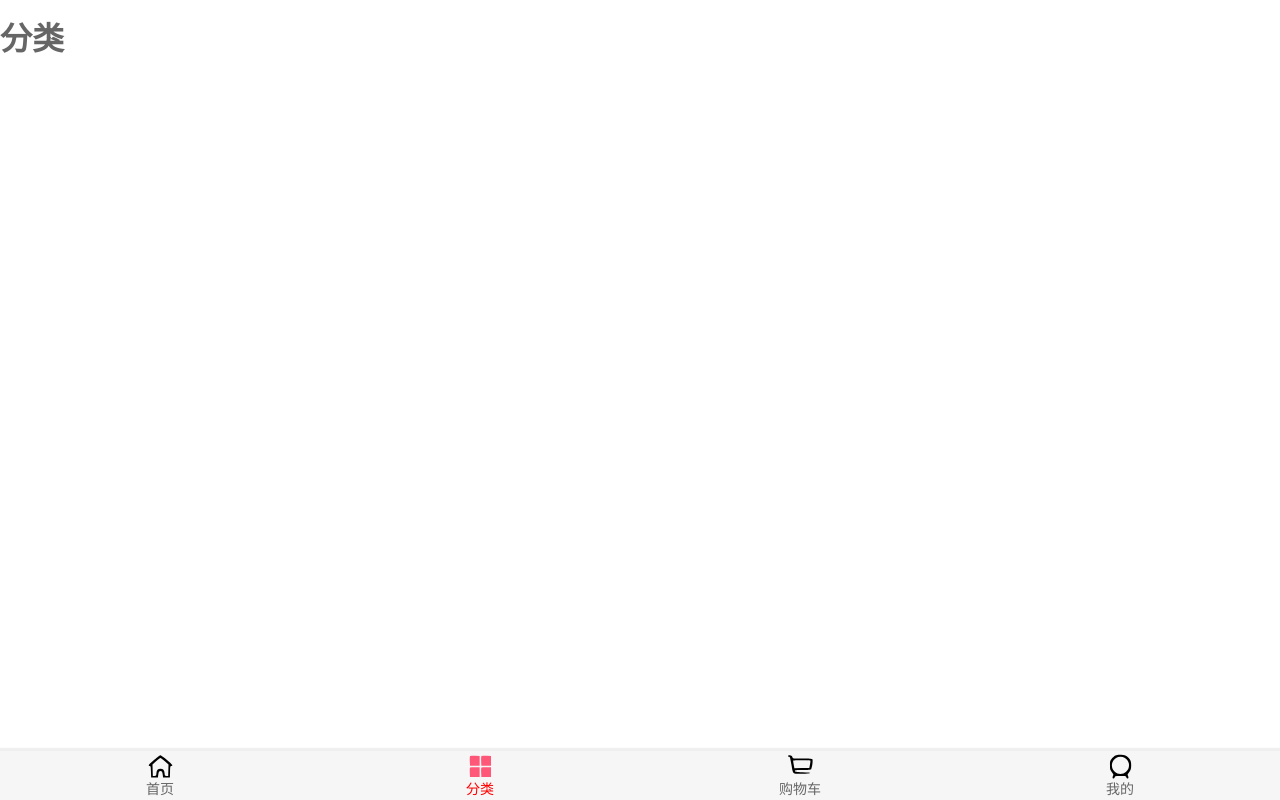
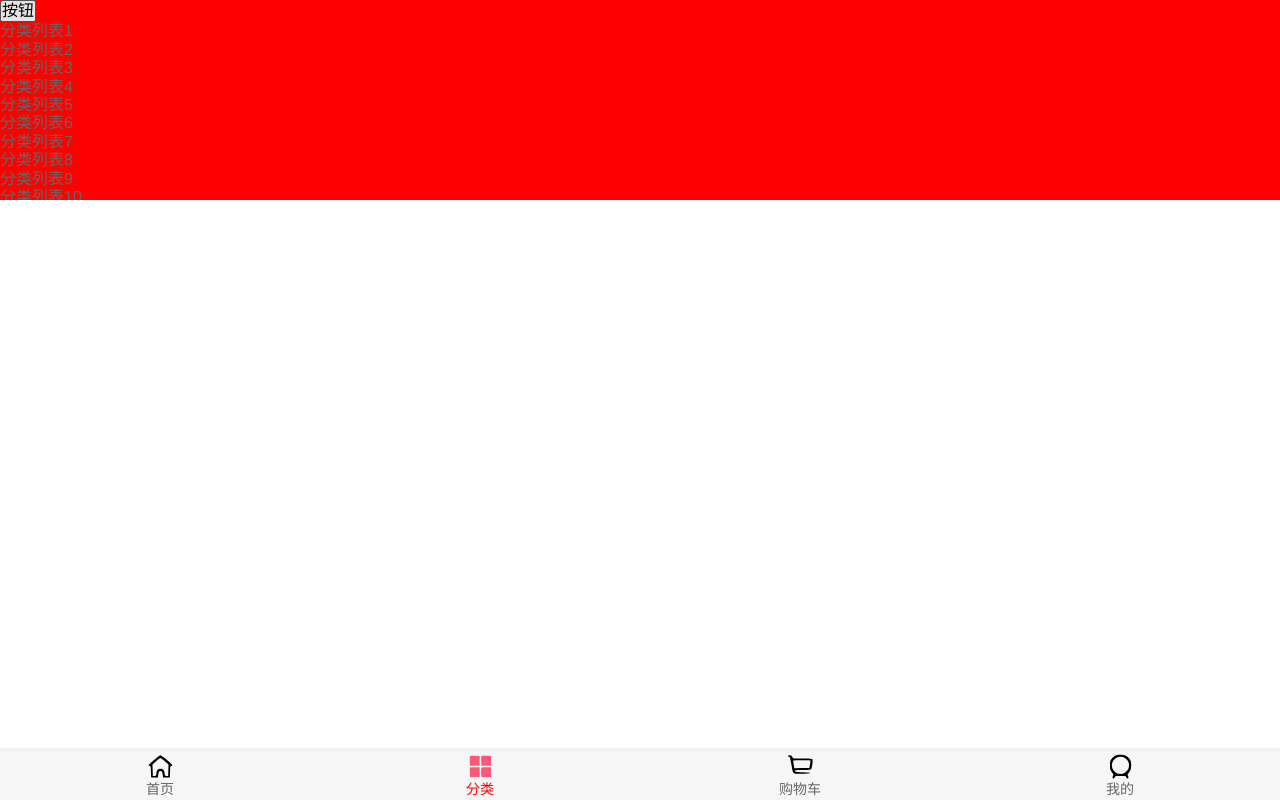
Before and after one commit to xiaozhoNaiveghost/vue-supermall, a Vue app: page /category in a window 1280 px wide. Built offline with nearby package versions, Linux system fonts and the light colour scheme.

Commit message:
2022/3/13

```diff
--- a/package.json
+++ b/package.json
@@ -8,6 +8,7 @@
   },
   "dependencies": {
     "axios": "^0.18.0",
+    "better-scroll": "^1.13.2",
     "core-js": "^3.8.3",
     "vue": "^2.6.14",
     "vue-router": "^3.0.2"
--- a/src/components/common/navbar/NavBar.vue
+++ b/src/components/common/navbar/NavBar.vue
@@ -8,7 +8,7 @@
 <script>
 
 export default {
-
+  name:'NavBar'
 }
 </script>
 <style scoped>
--- /dev/null
+++ b/src/components/common/scroll/Scroll.vue
@@ -0,0 +1,62 @@
+<template>
+<!-- ref 绑定子组件 -->
+<div class="wrapper" ref="wrapper">
+  <div class="content">
+    <slot></slot>
+  </div>
+</div>
+</template>
+
+<script>
+import BScroll from 'better-scroll'
+export default {
+  name: 'Scroll',
+  props:{
+    probeType:{
+      type:Number,
+      default:0
+    },
+    pullingUp:{
+      type:Boolean,
+      default:0
+    }
+
+  },
+  data(){
+    return{
+      scroll:null,
+      // massage:'哈哈哈'
+    }
+  },
+  mounted(){
+    // 1.创建BScroll对象
+    this.scroll = new BScroll(this.$refs.wrapper,{
+      click:true,
+      probeType:this.probeType,
+      pullUpLoad:this.pullingUp
+    })
+    // this.scroll.scrollTo(0,0,item)
+     this.scroll.on('scroll',(position)=>{
+      // console.log(position);
+      this.$emit('scroll',position)
+    })
+    this.scroll.on('pullingUp',()=>{
+      this.$emit('pullingUp')
+    })
+  },
+
+  methods:{
+    scrollTo(x=0,y=0,tiem=500){
+      this.scroll.scrollTo(x,y,tiem)
+    },
+    finisPullUp(){
+      this.scroll.finishPullUp()
+    }
+
+  },
+
+}
+</script>
+<style scoped>
+
+</style>
--- /dev/null
+++ b/src/components/content/backTop/BackTop.vue
@@ -0,0 +1,27 @@
+<template>
+  <div class="back-top">
+    <img src="~assets/img/common/top.png">
+  </div>
+</template>
+
+<script>
+export default {
+  name:'BackTop',
+}
+
+</script>
+
+<style scoped>
+.back-top{
+  position: absolute;
+  z-index: 9999;
+  float: left;
+  /* top: 0; */
+  right: 10px;
+  bottom: 60px;
+}
+.back-top img{
+  width: 60px;
+  height: 60px;
+}
+</style>
--- a/src/components/content/goods/GoodsListItem.vue
+++ b/src/components/content/goods/GoodsListItem.vue
@@ -1,11 +1,13 @@
 <template>
   <div class="goods-item">
-   <img :src="goodsItem.show.img">
-   <div class="goods-info">
+   <a :href="goodsItem.clientUrl">
+     <img :src="goodsItem.show.img">
+   <div class="goods-info" >
      <p>{{goodsItem.title}}</p>
      <span class="price">{{goodsItem.price+"￥"}}</span>
      <span class="collect">{{goodsItem.cfav}}</span>
    </div>
+  </a>
   </div>
 </template>
 <script>
--- a/src/components/content/tabControl/TabControl.vue
+++ b/src/components/content/tabControl/TabControl.vue
@@ -27,7 +27,8 @@ export default{
   },
   methods:{
     itemcick(index){
-      this.currentIndex = index
+      this.currentIndex = index;
+      this.$emit('tabClick',index)
     }
   }
 }
--- a/src/views/category/Category.vue
+++ b/src/views/category/Category.vue
@@ -1,13 +1,142 @@
 <template>
-  <h1>分类</h1>
+  <div class="wrapper">
+    <ul class="content">
+    <button @click="btnClick">按钮</button>
+   <li>分类列表1</li>
+   <li>分类列表2</li>
+   <li>分类列表3</li>
+   <li>分类列表4</li>
+   <li>分类列表5</li>
+   <li>分类列表6</li>
+   <li>分类列表7</li>
+   <li>分类列表8</li>
+   <li>分类列表9</li>
+   <li>分类列表10</li>
+   <li>分类列表11</li>
+   <li>分类列表12</li>
+   <li>分类列表13</li>
+   <li>分类列表14</li>
+   <li>分类列表15</li>
+   <li>分类列表16</li>
+   <li>分类列表17</li>
+   <li>分类列表18</li>
+   <li>分类列表19</li>
+   <li>分类列表20</li>
+   <li>分类列表21</li>
+   <li>分类列表22</li>
+   <li>分类列表23</li>
+   <li>分类列表24</li>
+   <li>分类列表25</li>
+   <li>分类列表26</li>
+   <li>分类列表27</li>
+   <li>分类列表28</li>
+   <li>分类列表29</li>
+   <li>分类列表30</li>
+   <li>分类列表31</li>
+   <li>分类列表32</li>
+   <li>分类列表33</li>
+   <li>分类列表34</li>
+   <li>分类列表35</li>
+   <li>分类列表36</li>
+   <li>分类列表37</li>
+   <li>分类列表38</li>
+   <li>分类列表39</li>
+   <li>分类列表40</li>
+   <li>分类列表41</li>
+   <li>分类列表42</li>
+   <li>分类列表43</li>
+   <li>分类列表44</li>
+   <li>分类列表45</li>
+   <li>分类列表46</li>
+   <li>分类列表47</li>
+   <li>分类列表48</li>
+   <li>分类列表49</li>
+   <li>分类列表50</li>
+   <li>分类列表51</li>
+   <li>分类列表52</li>
+   <li>分类列表53</li>
+   <li>分类列表54</li>
+   <li>分类列表55</li>
+   <li>分类列表56</li>
+   <li>分类列表57</li>
+   <li>分类列表58</li>
+   <li>分类列表59</li>
+   <li>分类列表60</li>
+   <li>分类列表61</li>
+   <li>分类列表62</li>
+   <li>分类列表63</li>
+   <li>分类列表64</li>
+   <li>分类列表65</li>
+   <li>分类列表66</li>
+   <li>分类列表67</li>
+   <li>分类列表68</li>
+   <li>分类列表69</li>
+   <li>分类列表70</li>
+   <li>分类列表71</li>
+   <li>分类列表72</li>
+   <li>分类列表73</li>
+   <li>分类列表74</li>
+   <li>分类列表75</li>
+   <li>分类列表76</li>
+   <li>分类列表77</li>
+   <li>分类列表78</li>
+   <li>分类列表79</li>
+   <li>分类列表80</li>
+   <li>分类列表81</li>
+   <li>分类列表82</li>
+   <li>分类列表83</li>
+   <li>分类列表84</li>
+   <li>分类列表85</li>
+   <li>分类列表86</li>
+   <li>分类列表87</li>
+   <li>分类列表88</li>
+   <li>分类列表89</li>
+   <li>分类列表90</li>
+   <li>分类列表91</li>
+   <li>分类列表92</li>
+   <li>分类列表93</li>
+   <li>分类列表94</li>
+   <li>分类列表95</li>
+   <li>分类列表96</li>
+   <li>分类列表97</li>
+   <li>分类列表98</li>
+   <li>分类列表99</li>
+   <li>分类列表100</li>
+    </ul>
+  </div>
 </template>
 
 <script>
+import BScroll from 'better-scroll'
+
 export default {
-  name:'Category'
+  name:'Category',
+  data(){
+    return {
+      scroll:null
+    }
+  },
+  // 组件创建完调用
+  mounted(){
+    this.scroll = new BScroll(document.querySelector('.wrapper'),{
+      probeType:3, //参数1时不能监听滚动 2时不能监听惯性滚动 3时全程监听滚动
+      pullUpLoad:true
+    })
+    this.scroll.on('scroll',(position)=>{
+      console.log(position);
+    })
+    this.scroll.on('pullingUp',()=>{
+      console.log('上拉加载');
+    })
+  },
 }
 </script>
 
 <style scoped>
-
+.wrapper{
+  height: 200px;
+  background-color: red;
+  overflow: hidden;
+  /* overflow-y: scroll; */
+}
 </style>
--- a/src/views/home/Home.vue
+++ b/src/views/home/Home.vue
@@ -1,11 +1,19 @@
 <template>
   <div id="home">
     <nav-bar class="home-nav"><div slot="center">购物街</div></nav-bar>
-    <home-swiper :banners="banners"></home-swiper>
-    <home-recommend-view :recommends="recommends"></home-recommend-view>
-    <home-feature-view></home-feature-view>
-    <tab-control class="tab-control" :titles="['流行','新款','精选']"></tab-control>
-    <goods-list :goods="goods['pop'].list"></goods-list>
+   <scroll class="content"
+    ref="scroll" :probe-type=3
+    @scroll=contentScroll :pulling-up=true
+    @pullingUp=loadMore>
+      <home-swiper :banners="banners"></home-swiper>
+      <home-recommend-view :recommends="recommends"></home-recommend-view>
+      <home-feature-view></home-feature-view>
+      <tab-control class="tab-control"
+      :titles="['流行','新款','精选']"
+      @tabClick='tabClick'></tab-control>
+      <goods-list :goods="showGoods"></goods-list>
+   </scroll>
+   <back-top @click.native="backClick" v-show=isshow></back-top>
   </div>
 </template>
 
@@ -14,6 +22,8 @@
 import NavBar from 'components/common/navbar/NavBar.vue';
 import TabControl from 'components/content/tabControl/TabControl.vue';
 import GoodsList from 'components/content/goods/GoodsList.vue';
+import Scroll from 'components/common/scroll/Scroll.vue'
+import BackTop from 'components/content/backTop/BackTop.vue'
 //子组件
 import HomeSwiper from './chlidComps/HomeSwiper.vue'
 import HomeRecommendView from './chlidComps/HomeRecommendView.vue';
@@ -22,16 +32,20 @@ import HomeFeatureView from './chlidComps/HomeFeatureView.vue';
 
 import {getHomeMultidata,getHomeGoods} from 'network/home'
 
+//插件
 export default {
   name:"Home",
   components:{
     NavBar,
     TabControl,
     GoodsList,
+    Scroll,
+    BackTop,
 
     HomeSwiper,
     HomeRecommendView,
     HomeFeatureView,
+
   },
   data(){
     return{
@@ -41,7 +55,15 @@ export default {
         'pop':{page:0,list:[]},
         'new':{page:0,list:[]},
         'sell':{page:0,list:[]}
-      }
+      },
+      goodskey:'pop',
+      // showGoods,
+      isshow:false
+    }
+  },
+  computed:{
+    showGoods(){
+      return this.goods[this.goodskey].list
     }
   },
   created(){
@@ -54,6 +76,33 @@ export default {
     this.getHomeGoods('sell')
   },
   methods:{
+    //事件绑定监听
+    tabClick(index){
+      switch (index) {
+        case 0:
+        this.goodskey = 'pop'
+        break;
+        case 1:
+        this.goodskey = 'new'
+        break;
+        case 2:
+        this.goodskey= 'sell'
+        break;
+      }
+    },
+    backClick(){
+     this.$refs.scroll.scrollTo(0,0,1000)
+    //  console.log(this.$refs.scroll.massage);
+    },
+    contentScroll(position){
+       this.isshow = (-position.y) > 900 ? true : false
+    },
+    loadMore(){
+    this.getHomeGoods(this.goodskey)
+    this.$refs.scroll.scroll.refresh()
+    },
+
+    //网络请求 封装
     getHomeMultidata(){
        getHomeMultidata().then(res =>{
       // console.log(res);
@@ -67,15 +116,16 @@ export default {
       console.log(res);
       this.goods[type].list.push(...res.data.list)
       this.goods[type].page += 1
+      this.$refs.scroll.finisPullUp()
       })
     }
   }
 }
 </script>
-
+// scoped 作用域
 <style scoped>
 #home{
-  padding-top: 44px;
+  height: 100vh;
 }
 .home-nav{
   background-color: var(--color-tint);
@@ -91,4 +141,9 @@ export default {
   position:sticky;
   top: 42px;
 }
+.content{
+height: calc(100% - 98px);
+overflow: hidden;
+margin-top: 44px;
+}
 </style>
```
Also changed, not shown: 1 other file (tests, documents, lock files or other folders).
